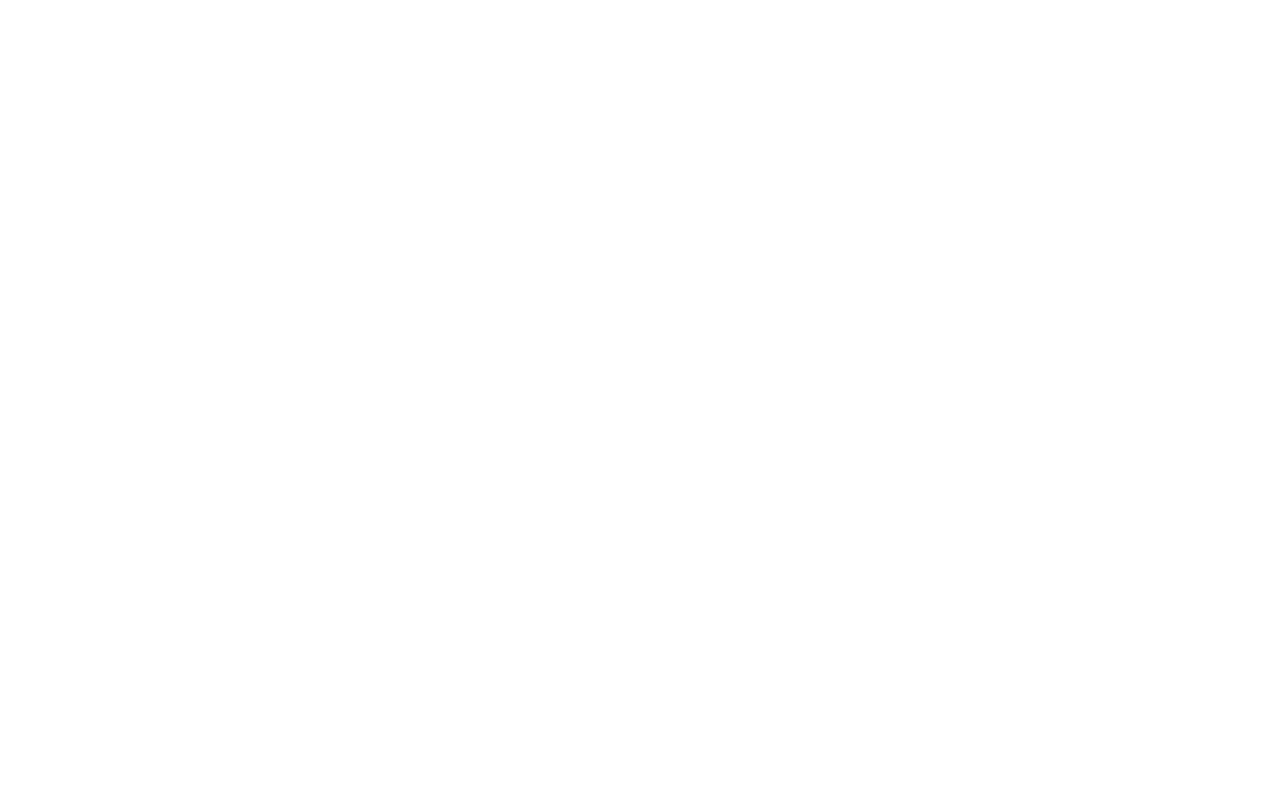
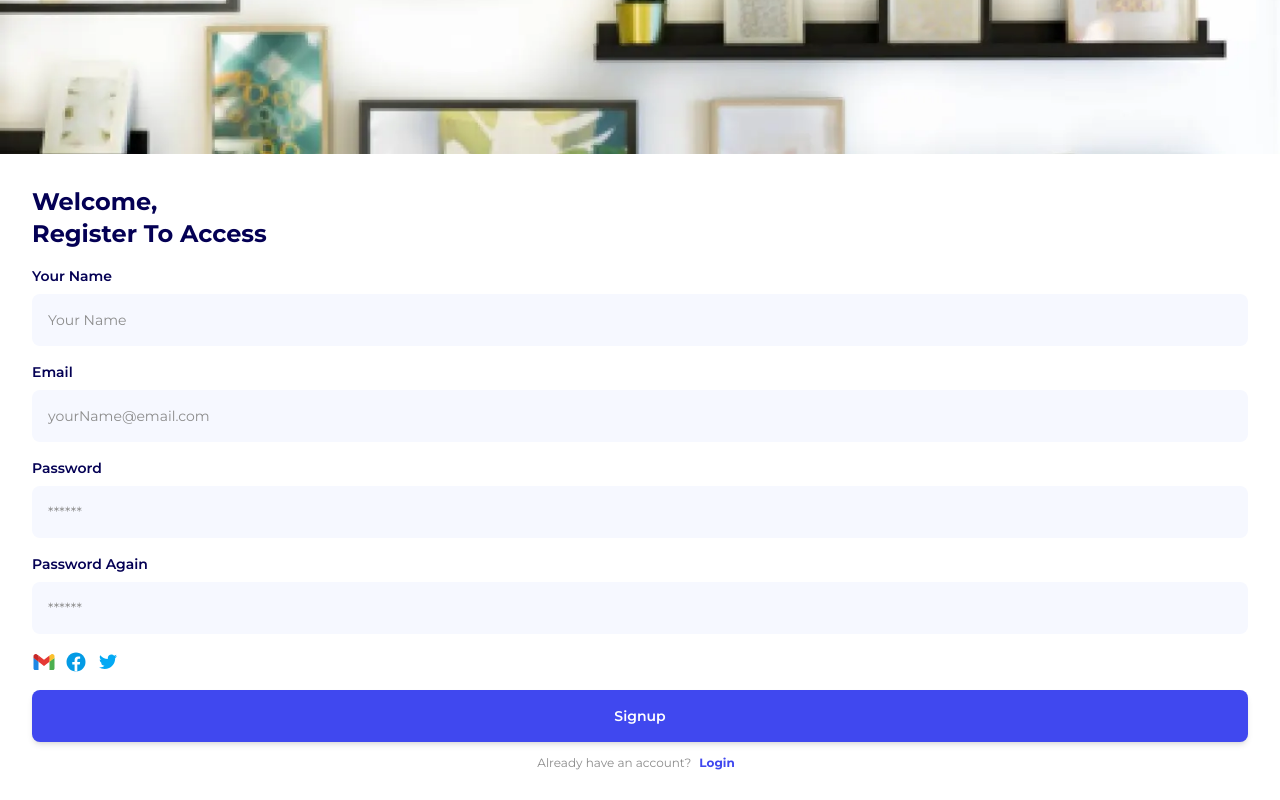
Before and after one commit to Vivekagent47/aniWatch, a React (Vite) app: page /signup in a window 1280 px wide. Before the commit this address had no page. Built offline with nearby package versions, Linux system fonts and the light colour scheme.

Commit message:
Done SignUp and Login

```diff
--- a/src/Routing.jsx
+++ b/src/Routing.jsx
@@ -1,12 +1,14 @@
 import React from "react";
 import { Route, Routes } from "react-router-dom";
 import Login from "./pages/Onboarding/Login";
+import Signup from "./pages/Onboarding/SignUp";
 import Onboarding from "./pages/Onboarding/Onboarding";
 
 const Routing = () => (
   <Routes>
     <Route path="/" element={<Onboarding />} />
     <Route path="/login" element={<Login />} />
+    <Route path="/signup" element={<Signup />} />
   </Routes>
 );
 
--- a/src/pages/Onboarding/Login.jsx
+++ b/src/pages/Onboarding/Login.jsx
@@ -1,4 +1,5 @@
 import React from "react";
+import { Link } from "react-router-dom";
 import LoginImg from "../../assets/Login.webp";
 import Gmail from "../../assets/Gmail";
 import Facebook from "../../assets/Facebook";
@@ -9,7 +10,7 @@
     <img
       className=" h-1/3 w-screen aspect-auto"
       src={LoginImg}
-      alt="Onboarding 1"
+      alt="Login Img"
     />
     <div className="w-full flex-1 px-8 pt-10">
       <span className="text-2xl font-bold text-dark-blue">
@@ -38,7 +39,7 @@
           <Facebook height="24px" width="24px" />
           <Twitter height="24px" width="24px" />
         </div>
-        <span className="text-xs text-gray">Forget Password</span>
+        <span className="text-xs text-gray">Forget Password?</span>
       </div>
     </div>
     <div className="w-full px-8 mb-8 text-center">
@@ -52,7 +53,9 @@
       <div className="mt-2">
         <span className="text-xs text-gray">
           Don&apos;t Have An Account yet?
-          <span className="text-blue font-bold px-2">Register</span>
+          <Link to="/signup" className="text-blue font-bold px-2">
+            Register
+          </Link>
         </span>
       </div>
     </div>
--- a/src/pages/Onboarding/SignUp.jsx
+++ b/src/pages/Onboarding/SignUp.jsx
@@ -1,5 +1,82 @@
 import React from "react";
+import { Link } from "react-router-dom";
+import SignUpImg from "../../assets/SignUp.webp";
+import Gmail from "../../assets/Gmail";
+import Facebook from "../../assets/Facebook";
+import Twitter from "../../assets/Twitter";
 
-const SignUp = () => <div>SignUp</div>;
+const SignUp = () => (
+  <div className="flex justify-center items-start flex-col h-screen">
+    <img
+      className="h-1/5 w-full object-cover"
+      src={SignUpImg}
+      alt="SignUp Img"
+    />
+    <div className="w-full flex-1 px-8 pt-8">
+      <span className="text-2xl font-bold text-dark-blue">
+        Welcome,
+        <br /> Register To Access
+      </span>
+      <div className="flex justify-center items-start flex-col my-4">
+        <span className="text-sm font-semibold text-dark-blue">Your Name</span>
+        <input
+          className="text-sm p-4 mt-2 bg-light-gray rounded-lg w-full placeholder-gray focus:outline-none text-dark-blue"
+          type="text"
+          placeholder="Your Name"
+        />
+      </div>
+      <div className="flex justify-center items-start flex-col my-4">
+        <span className="text-sm font-semibold text-dark-blue">Email</span>
+        <input
+          className="text-sm p-4 mt-2 bg-light-gray rounded-lg w-full placeholder-gray focus:outline-none text-dark-blue"
+          type="email"
+          placeholder="yourName@email.com"
+        />
+      </div>
+      <div className="flex justify-center items-start flex-col my-4">
+        <span className="text-sm font-semibold text-dark-blue">Password</span>
+        <input
+          className="text-sm p-4 mt-2 bg-light-gray rounded-lg w-full placeholder-gray focus:outline-none text-dark-blue"
+          type="password"
+          placeholder="******"
+        />
+      </div>
+      <div className="flex justify-center items-start flex-col my-4">
+        <span className="text-sm font-semibold text-dark-blue">
+          Password Again
+        </span>
+        <input
+          className="text-sm p-4 mt-2 bg-light-gray rounded-lg w-full placeholder-gray focus:outline-none text-dark-blue"
+          type="password"
+          placeholder="******"
+        />
+      </div>
+      <div className="flex justify-between items-center flex-row my-4">
+        <div className="flex gap-2">
+          <Gmail height="24px" width="24px" />
+          <Facebook height="24px" width="24px" />
+          <Twitter height="24px" width="24px" />
+        </div>
+      </div>
+    </div>
+    <div className="w-full px-8 mb-8 text-center">
+      <button
+        className="bg-blue text-sm text-white font-semibold rounded-lg border-none shadow-md w-full py-4 hover:shadow-lg focus:bg-blue-700 focus:shadow-lg focus:outline-none focus:ring-0 active:bg-blue-800 active:shadow-lg transition duration-150 ease-in-out"
+        type="button"
+        onClick={() => console.log("Login")}
+      >
+        Signup
+      </button>
+      <div className="mt-2">
+        <span className="text-xs text-gray">
+          Already have an account?
+          <Link to="/login" className="text-blue font-bold px-2">
+            Login
+          </Link>
+        </span>
+      </div>
+    </div>
+  </div>
+);
 
 export default SignUp;
```
